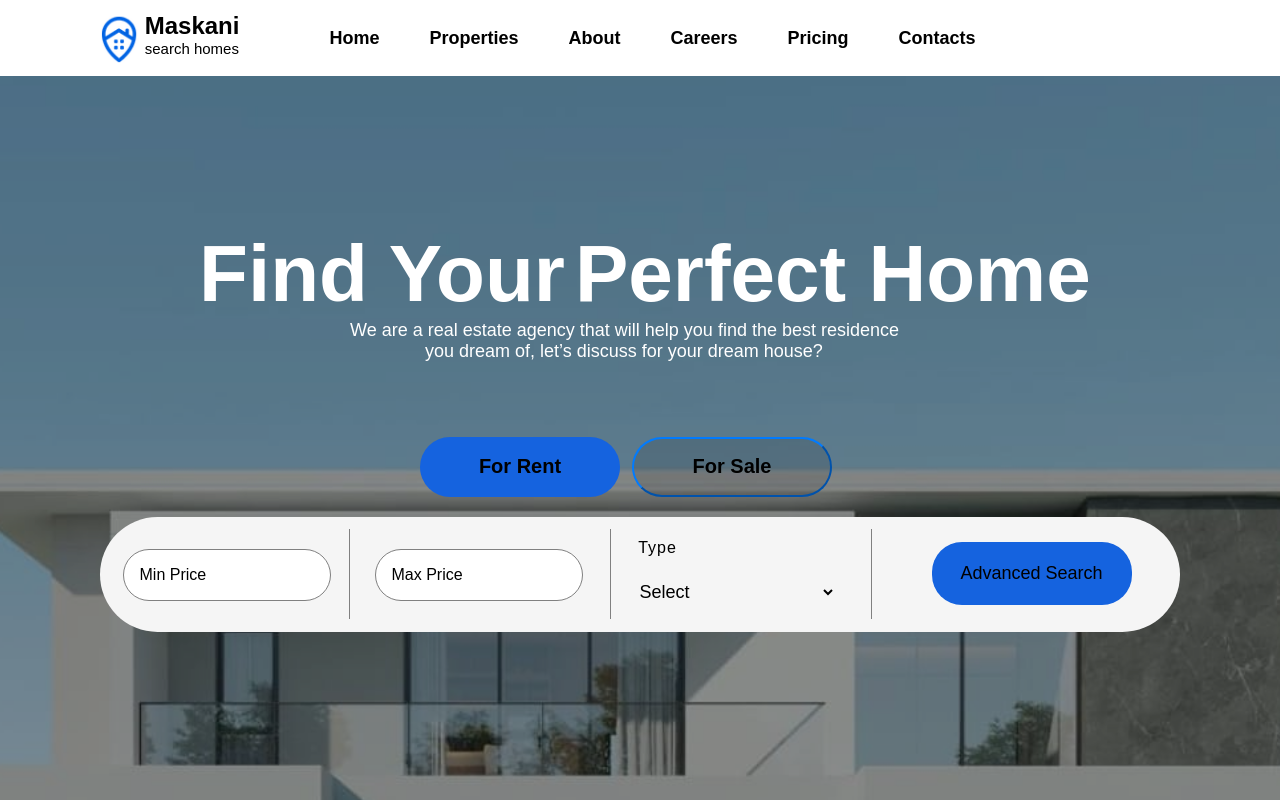
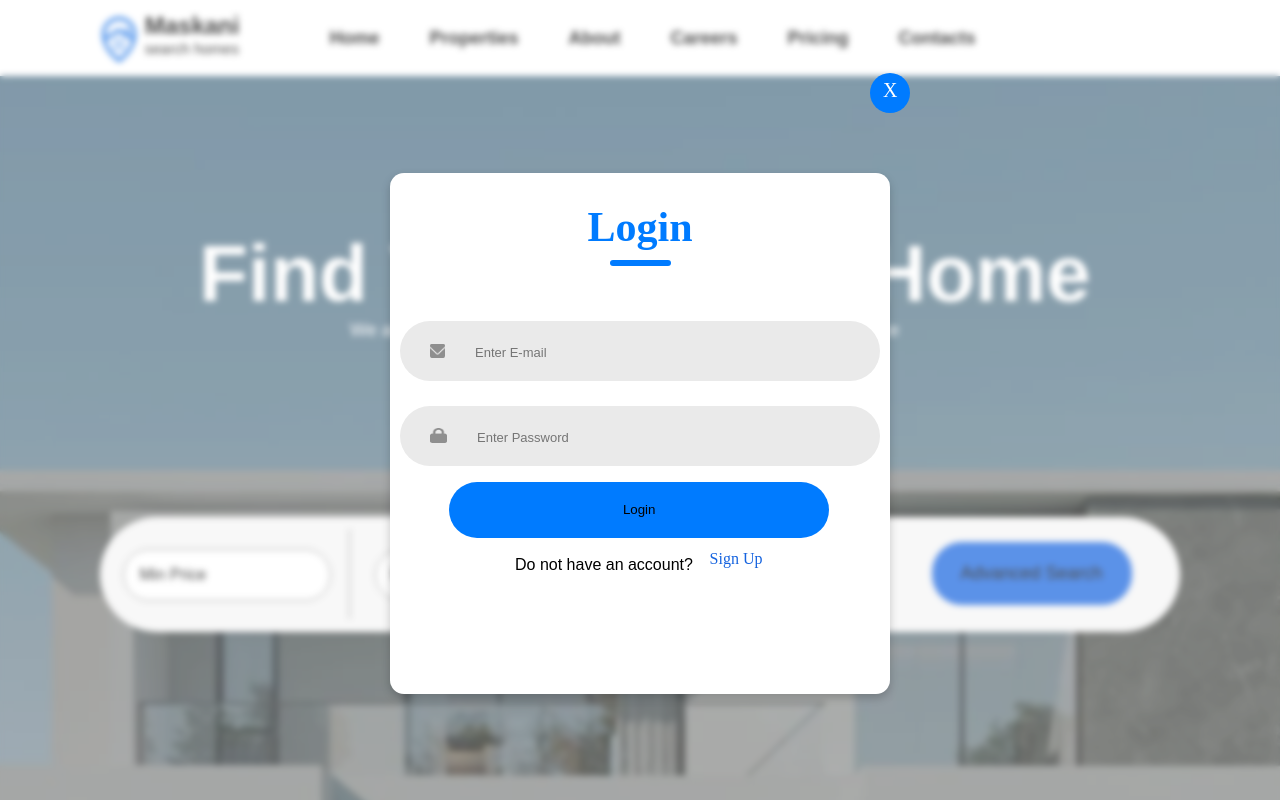
Before and after one commit to FrankMwangi8118/maskani-v2-client, a React (Vite) app: page / in a window 1280 px wide. Shown: the top 800 px of the page. Built offline with nearby package versions, Linux system fonts and the light colour scheme; no server answers; a web font is replaced by a local one.

Commit message:
fix: fixed login..

```diff
--- a/src/Components/LoginSignup/LoginSignup.css
+++ b/src/Components/LoginSignup/LoginSignup.css
@@ -70,8 +70,8 @@
 }
 
 .forgot-password{
-    margin-left: 335px;
-    margin-top: 20px;
+    margin-left: 125px;
+    margin-top: 18px;
     color: black;
     font-size: 16px;
     font-family: "Mona Sans", sans-serif;
@@ -128,7 +128,15 @@
 
 }
 .sign {
-    margin-top: -5pc;
+    margin-top: -5.2pc;
+    margin-left:12pc;
+    transition: ease-in-out 0.1s;
+    cursor: pointer;
+    color: #1563DF;
+}
+.sign:hover{
+    text-decoration: underline;
+
 }
 .login{
     margin-top: -5.2pc;
--- a/src/Components/LoginSignup/LoginSignup.jsx
+++ b/src/Components/LoginSignup/LoginSignup.jsx
@@ -13,8 +13,9 @@ const LoginSignUp = () => {
                 <div className="text">{action}</div>
                 <div className="underline"></div>
             </div>
+
             <div className="inputs">
-                {action === "Login" ? null : (
+                {action === "Sign Up" && (
                     <div className="input">
                         <img src={user_icon} alt="User Icon" width="17" height="15" />
                         <input type="text" placeholder="Enter Name" />
@@ -22,34 +23,38 @@ const LoginSignUp = () => {
                 )}
 
                 <div className="input">
-                    <img src={email_icon} alt="Email Icon" width="15" height="14"/>
+                    <img src={email_icon} alt="Email Icon" width="15" height="14" />
                     <input type="email" placeholder="Enter E-mail" />
                 </div>
+
                 <div className="input">
-                    <img src={password_icon} alt="Password Icon"  width="17" height="15"/>
+                    <img src={password_icon} alt="Password Icon" width="17" height="15" />
                     <input type="password" placeholder="Enter Password" />
                 </div>
             </div>
-            <div>
-                {action === "login" ? <button className={`buttons ${action === "Login" ? "gray" : ""}`} onClick={() => setAction("Sign Up")}>Login</button>
-                    : (
-                    <button className={`buttons ${action === "Login" ? "gray" : ""}`} onClick={() => setAction("Sign Up")}>Sign Up</button>
-                )}
-            </div>
 
-            {action === "Sign Up" ? <div className={"already"}>already have an account?</div> : <div className="forgot-password">forgot Password?</div>}
+            {/* Login/Sign Up Button */}
+            <button className={`buttons ${action === "Login" ? "gray" : ""}`} onClick={() => setAction(action === "Login" ? "Sign Up" : "Login")}>
+                {action}
+            </button>
 
+            {/* Conditional Display for "Forgot Password" or "Already have an account?" */}
+            {action === "Sign Up" ? (
+                <div className="already">Already have an account?</div>
+            ) : (
+                <div className="forgot-password">Do not have an account?</div>
+            )}
+
+            {/* Toggle between Login and Signup */}
             <div className="submit-container">
-                {action === "Sign Up" ? null : (
-                    <div className={`sign ${action === "Login" ? "gray" : ""}`} onClick={() => setAction("Sign Up")}>Sign Up</div>
-                )}
-                {/*<div className={`submit ${action === "Login" ? "gray" : ""}`} onClick={() => setAction("Sign Up")}>Sign Up</div>*/}
-                {action === "Login" ? null : (
-                    <div className={`login ${action === "Sign Up" ? "gray" : ""}`} onClick={() => setAction("Login")}>Login</div>
+                {action === "Login" ? (
+                    <div className="sign" onClick={() => setAction("Sign Up")}>Sign Up</div>
+                ) : (
+                    <div className="login" onClick={() => setAction("Login")}>Login</div>
                 )}
             </div>
         </div>
     );
-}
+};
 
 export default LoginSignUp;
--- a/src/Components/NavBar/NavBar.jsx
+++ b/src/Components/NavBar/NavBar.jsx
@@ -5,7 +5,7 @@ import submit from "../../assets/submit.png"
 import {useEffect, useState} from "react";
 
 const NavBar = ({setLogin}) => {
-    const [isLogin,setIsLogin]=useState(false);
+    const [isLogin,setIsLogin]=useState(true);
     const setterLogin=()=>{
         setIsLogin(!isLogin)
     }
```
